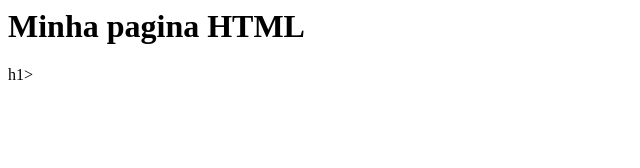
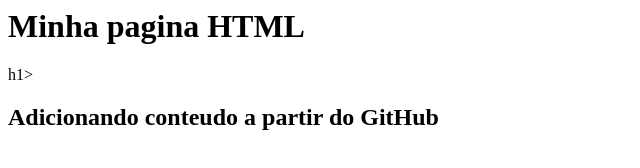
Before and after one commit to ThaisAdriane/gama-no-github, a plain HTML site: page index.html in a window 1280 px wide. Shown: the whole page, without its empty margins (0-640 px from the left). Drawn offline with Linux system fonts and the light colour scheme.

Commit message:
Atualização a partir do GitHub

```diff
--- a/index.html
+++ b/index.html
@@ -1,5 +1,6 @@
 <html>
 <body>
 <h1> Minha pagina HTML</h1>h1>
+  <h2> Adicionando conteudo a partir do GitHub</h2>
 </body>
 </html>
```
